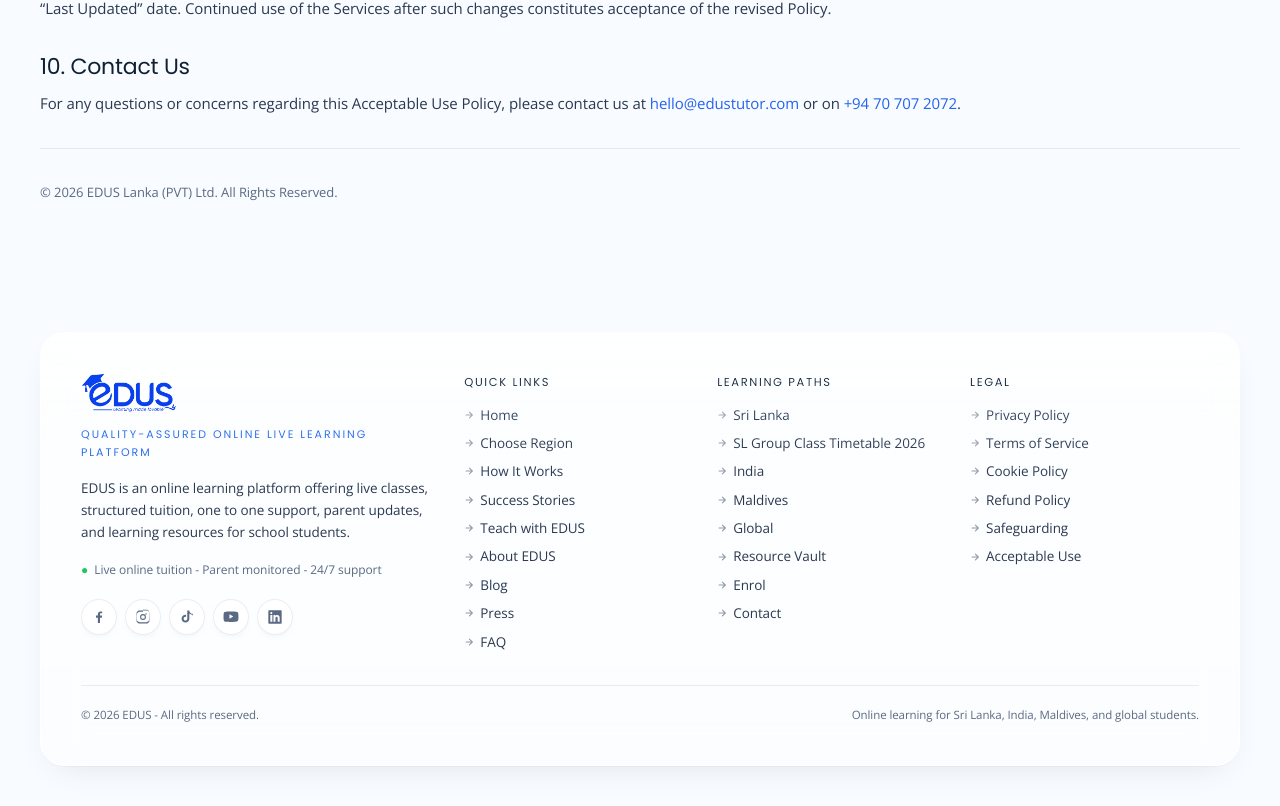
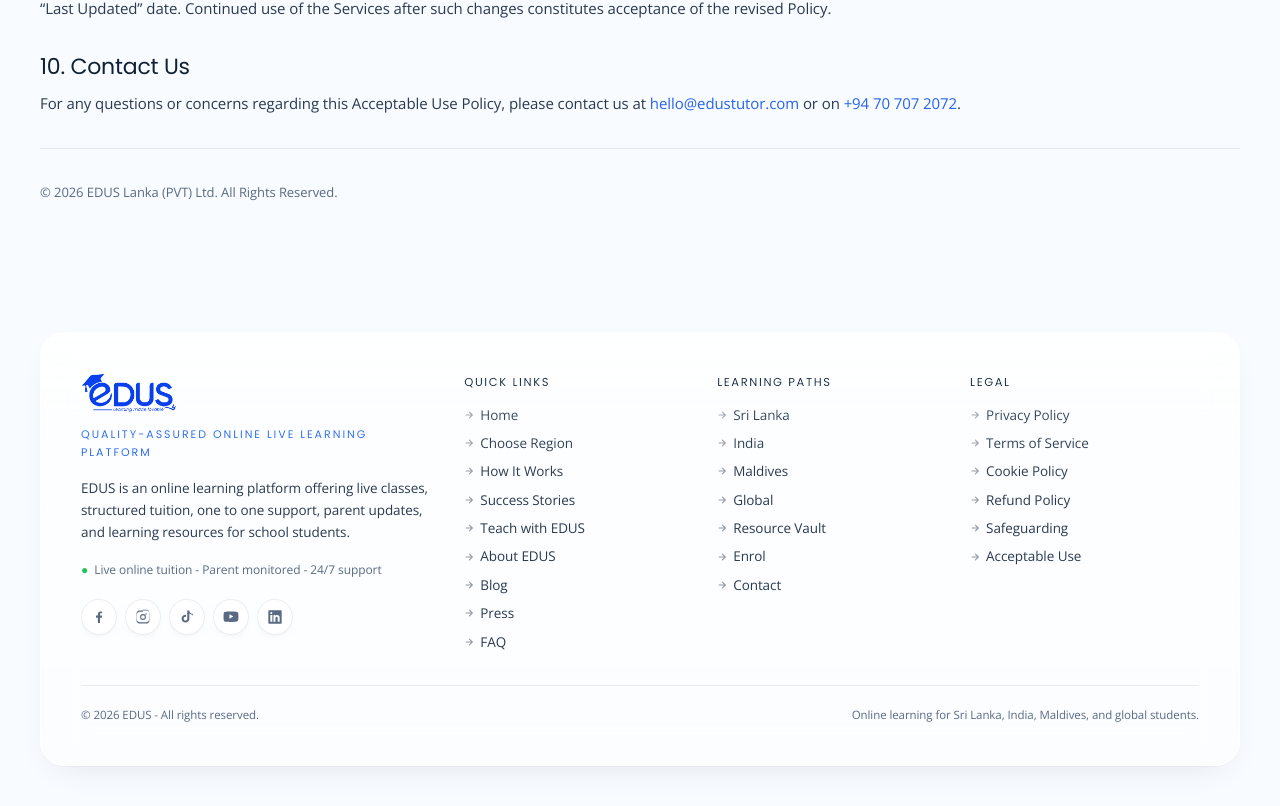
Before and after one commit to edustutor/edusmainwebsite, a Next.js app: page /acceptable-use in a window 1280 px wide. Shown: the part 2609-3415 px from the top of the page. Built offline with nearby package versions, Linux system fonts and the light colour scheme.

Commit message:
feat: remove outdated SL Group Class Timetable link from footer paths

```diff
--- a/components/layout/SiteFooter.tsx
+++ b/components/layout/SiteFooter.tsx
@@ -15,7 +15,6 @@
 
 const PATHS = [
   { label: "Sri Lanka", href: "/sl" },
-  { label: "SL Group Class Timetable 2026", href: "/sl/timetable" },
   { label: "India", href: "/in" },
   { label: "Maldives", href: "/mv" },
   { label: "Global", href: "/global" },
```
